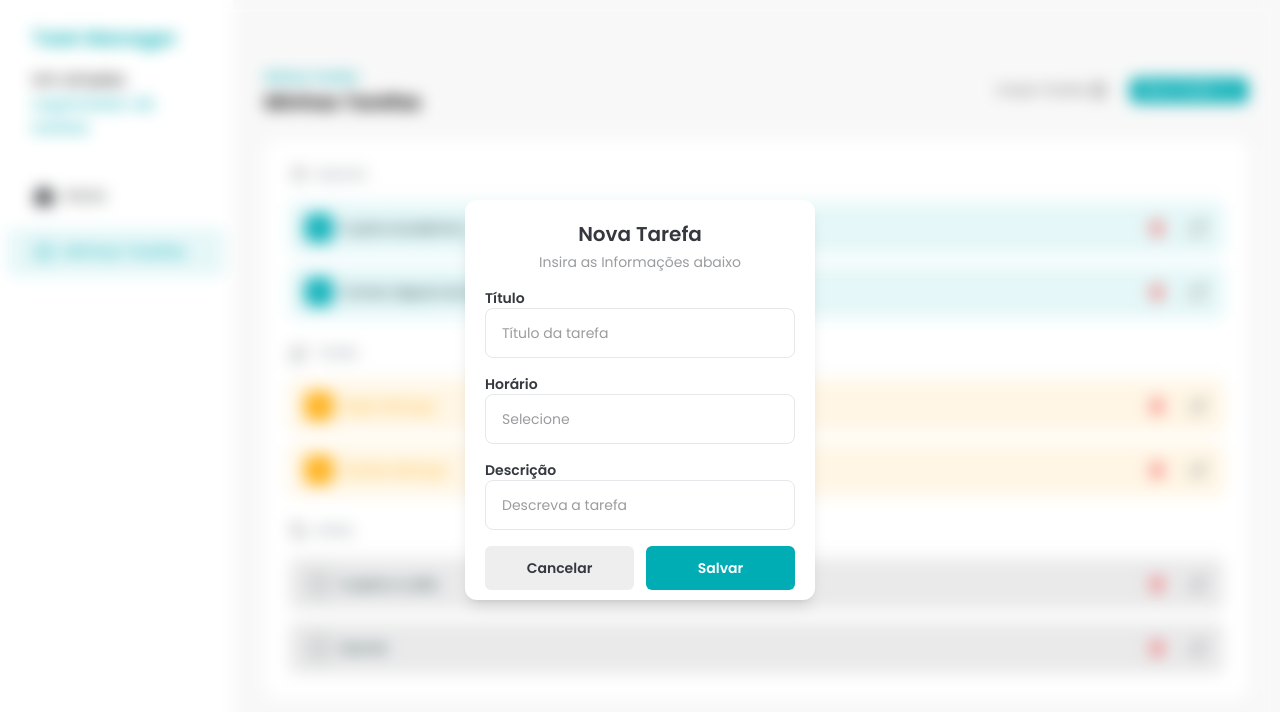
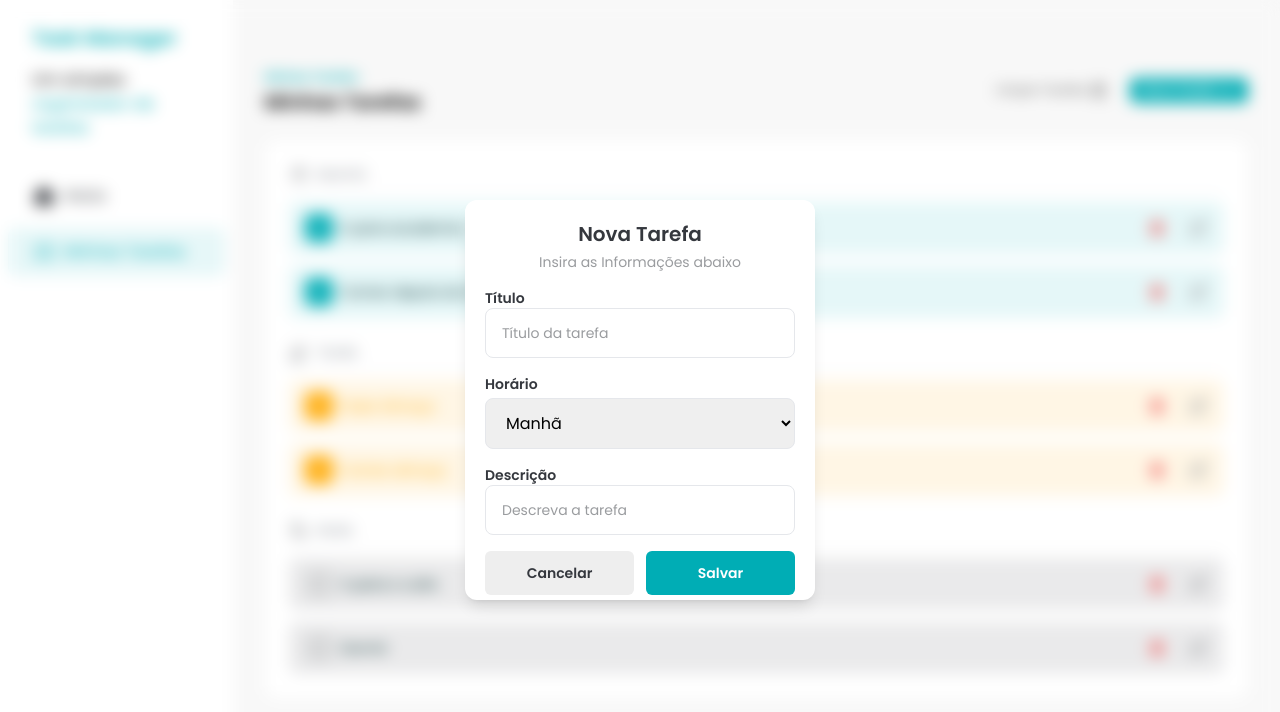
Before and after one commit to Diasszx/task-manager, a React (Vite) app: page / in a window 1280 px wide. Both pictures are taken after a click on the button "Nova Tarefa". Shown: the top 712 px of the page. Built offline with nearby package versions, Linux system fonts and the light colour scheme.

Commit message:
feat: add TimeSelect component

```diff
--- a/src/components/AddTaskDialog.jsx
+++ b/src/components/AddTaskDialog.jsx
@@ -3,6 +3,7 @@ import { createPortal } from 'react-dom'
 
 import Button from './Button'
 import Input from './Input'
+import TimeSelect from './TimeSelect'
 
 const AddTaskDialog = ({ isOpen, handleClose }) => {
   const [showAnimation, setShowAnimation] = useState(false)
@@ -33,7 +34,7 @@ const AddTaskDialog = ({ isOpen, handleClose }) => {
 
         <div className="flex w-[336] flex-col space-y-4">
           <Input placeholder="Título da tarefa" label="Título" id="title" />
-          <Input placeholder="Selecione" label="Horário" id="time" />
+          <TimeSelect />
           <Input
             placeholder="Descreva a tarefa"
             label="Descrição"
--- /dev/null
+++ b/src/components/TimeSelect.jsx
@@ -0,0 +1,20 @@
+import InputLabel from './InputLabel'
+
+const TimeSelect = () => {
+  return (
+    <div className="flex flex-col gap-1 text-left">
+      <InputLabel html="time">Horário</InputLabel>
+
+      <select
+        id="time"
+        className="rounded-lg border border-solid px-4 py-3 outline-[#00ADB5] placeholder:text-sm placeholder:text-[#9A9C9F]"
+      >
+        <option value="morning">Manhã</option>
+        <option value="afternoon">Tarde</option>
+        <option value="evening">Noite</option>
+      </select>
+    </div>
+  )
+}
+
+export default TimeSelect
```
